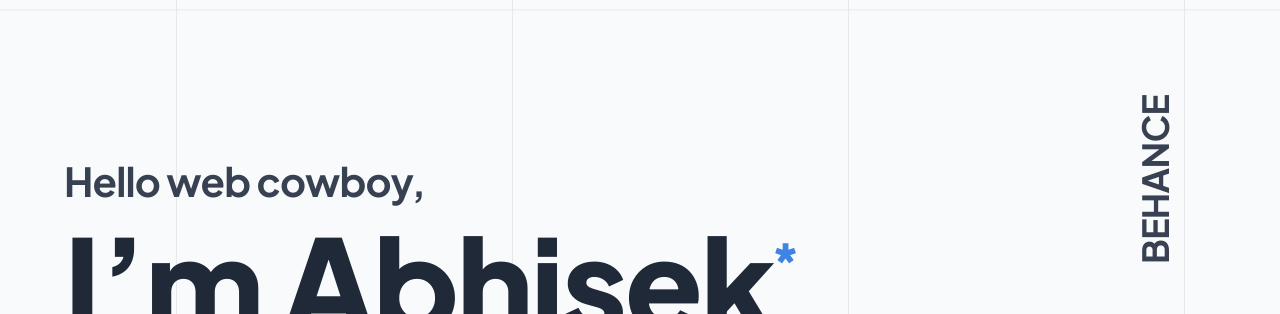
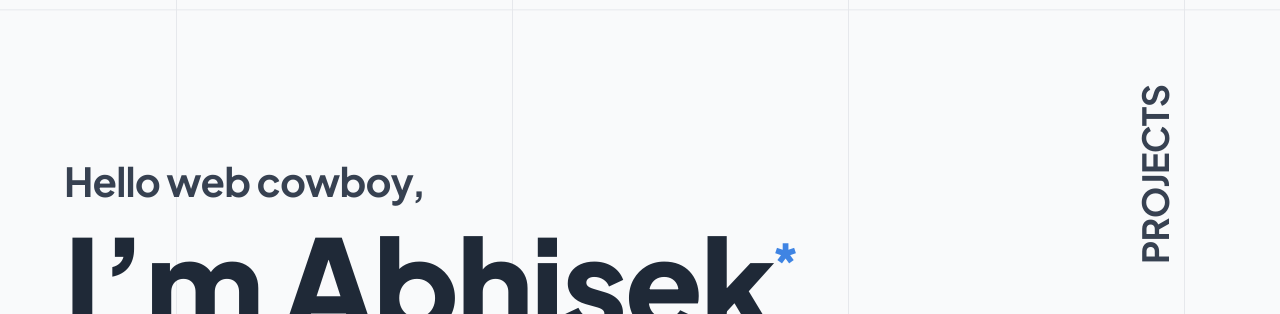
Before and after one commit to notchbotch/notchbotch.github.io, a website built with Parcel: page index.html in a window 1280 px wide. Shown: the top 314 px of the page. Built offline with nearby package versions, Linux system fonts and the light colour scheme.

Commit message:
behance project interchanged index html

```diff
--- a/index.html
+++ b/index.html
@@ -22,7 +22,7 @@
             <div class="hello-web-cowboy-wrapper">
               <h2 class="hello-web-cowboy">Hello web cowboy,</h2>
             </div>
-            <a href="https://www.behance.net/d7644167" target="_blank" class="behance">BEHANCE</a>
+            <a href="https://notchbotch.notion.site/Design-Portfolio-Projects-Section-f993cc69aa2148db85ea6b7a85c9279c?pvs=4" target="_blank" class="behance">PROJECTS</a>
         </header>
           <div class="resume-parent">
             <a href="https://notchbotch.notion.site/Online-Resume-8acbbb3f3afb46db9a60fccbf11018df?pvs=4" target="_blank" class="resume">RESUME</a>
@@ -92,7 +92,7 @@
                 </div>
               </div>
             </div>
-            <a href="https://notchbotch.notion.site/Design-Portfolio-Projects-Section-f993cc69aa2148db85ea6b7a85c9279c?pvs=4" target="_blank" class="projects">PROJECTS</a>
+            <a href="https://www.behance.net/d7644167" target="_blank" class="projects">BEHANCE</a>
         </div>
           <h1 class="im-abhisek">I’m Abhisek</h1>
           <h1 class="whitespace">*</h1>
```
